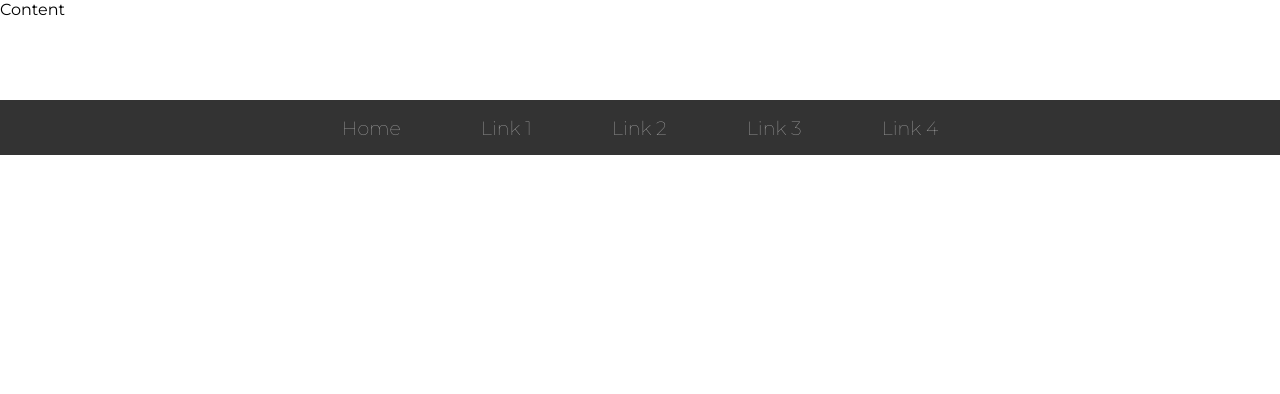
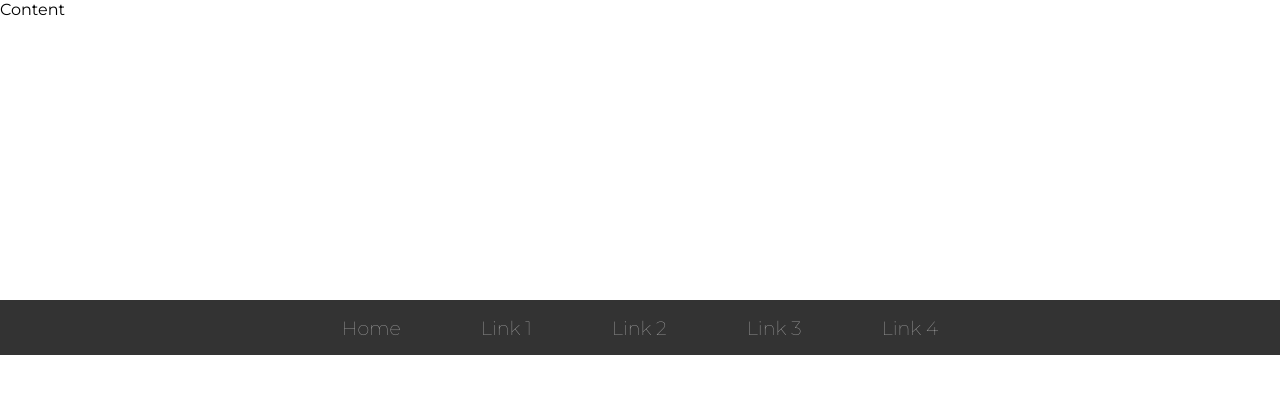
Before and after one commit to jordanlandry/react-vite-ts-template, a React (Vite) app: page / in a window 1280 px wide. Shown: the top 394 px of the page. Built offline with nearby package versions, Linux system fonts and the light colour scheme.

Commit message:
Made the affixed navbar into its own component

```diff
--- a/src/App.tsx
+++ b/src/App.tsx
@@ -1,9 +1,10 @@
+import AffixedNavbar from "./components/navbar/AffixedNavbar";
 import Navbar from "./components/navbar/Navbar";
 
 function App() {
   return (
     <div className="App">
-      <Navbar />
+      <AffixedNavbar />
     </div>
   );
 }
--- /dev/null
+++ b/src/components/navbar/AffixedNavbar.tsx
@@ -0,0 +1,29 @@
+import useWidth from "../../hooks/useWidth";
+import NavMobile from "./NavMobile";
+import NavWindow from "./NavWindow";
+import "./navbar.css";
+import { useRef } from "react";
+import useScroll from "../../hooks/useScroll";
+
+export default function AffixedNavbar() {
+  const MAX_WIDTH = 738;
+  const width = useWidth();
+  useScroll(); // Re render the component on every scroll event to update the positions.
+
+  const beforeNavRef = useRef<HTMLDivElement>(null);
+  const height = beforeNavRef.current?.clientHeight;
+  const currentScrollPos = beforeNavRef.current?.getBoundingClientRect().top;
+  const isFixed = currentScrollPos! <= -height!;
+
+  return (
+    <>
+      <div className="navbar-before" style={{ height: "300px" }} ref={beforeNavRef}>
+        Content
+      </div>
+
+      <nav className="navbar" data-fixed={isFixed}>
+        {width > MAX_WIDTH ? <NavWindow /> : <NavMobile />}
+      </nav>
+    </>
+  );
+}
--- a/src/components/navbar/Navbar.tsx
+++ b/src/components/navbar/Navbar.tsx
@@ -1,33 +1,15 @@
 import useWidth from "../../hooks/useWidth";
+import "./navbar.css";
 import NavMobile from "./NavMobile";
 import NavWindow from "./NavWindow";
-import "./navbar.css";
-import { useRef } from "react";
-import useScroll from "../../hooks/useScroll";
 
 export default function Navbar() {
   const MAX_WIDTH = 738;
   const width = useWidth();
-  useScroll(); // Re render the component on every scroll event.
-
-  // Affixed navbar properties
-  // Change this to false to see the navbar disappear.
-  const isAffixedNav = true;
-  const beforeNavRef = useRef<HTMLDivElement>(null);
-  const height = beforeNavRef.current?.clientHeight;
-  const currentScrollPos = beforeNavRef.current?.getBoundingClientRect().top;
-  const isFixed = isAffixedNav ? currentScrollPos! <= -height! : true;
 
   return (
-    <>
-      {isAffixedNav ? (
-        <div className="navbar-before" style={{ height: "100px" }} ref={beforeNavRef}>
-          Content
-        </div>
-      ) : null}
-      <nav className="navbar" data-fixed={isFixed}>
-        {width > MAX_WIDTH ? <NavWindow /> : <NavMobile />}
-      </nav>
-    </>
+    <nav className="navbar" data-fixed="true">
+      {width > MAX_WIDTH ? <NavWindow /> : <NavMobile />}
+    </nav>
   );
 }
```
